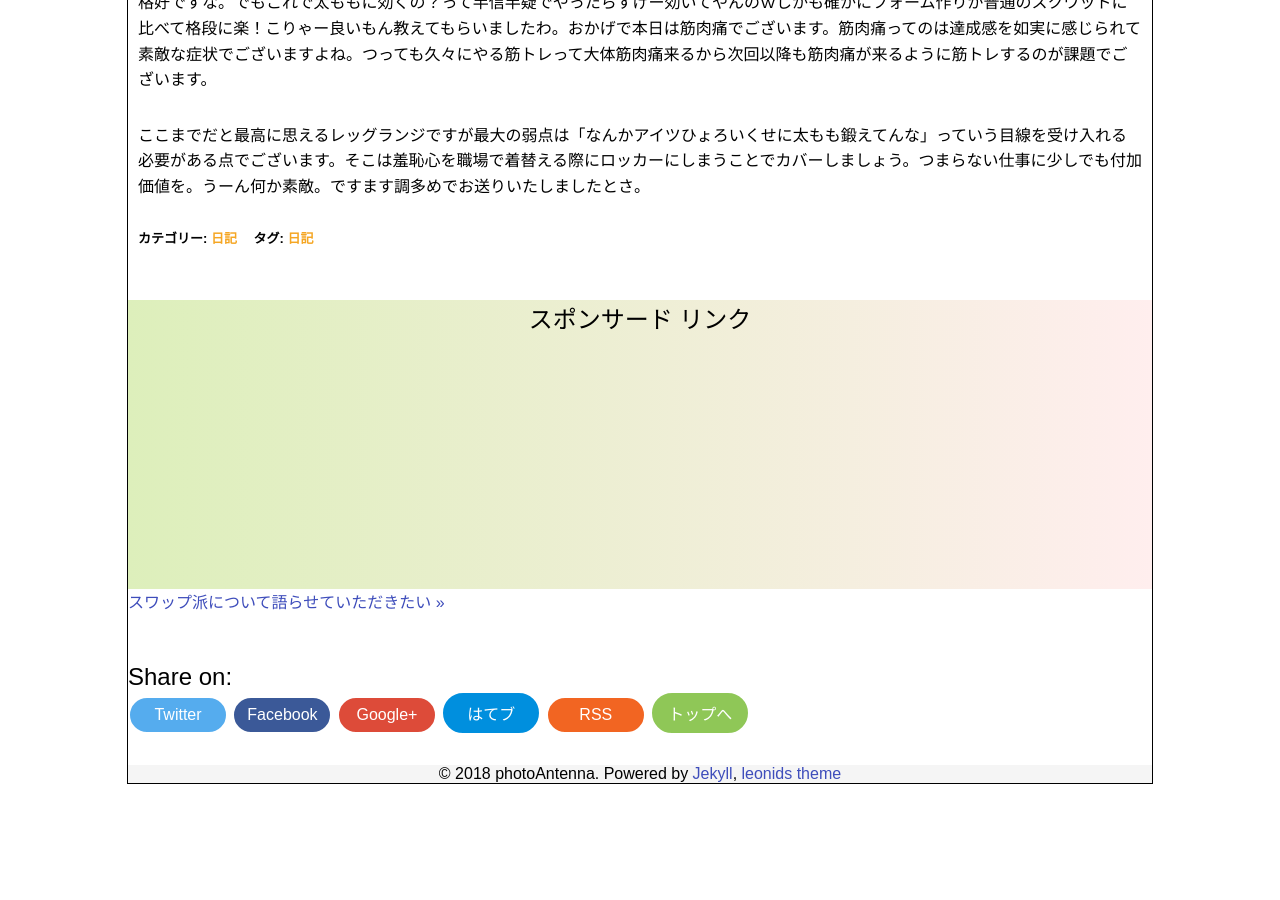
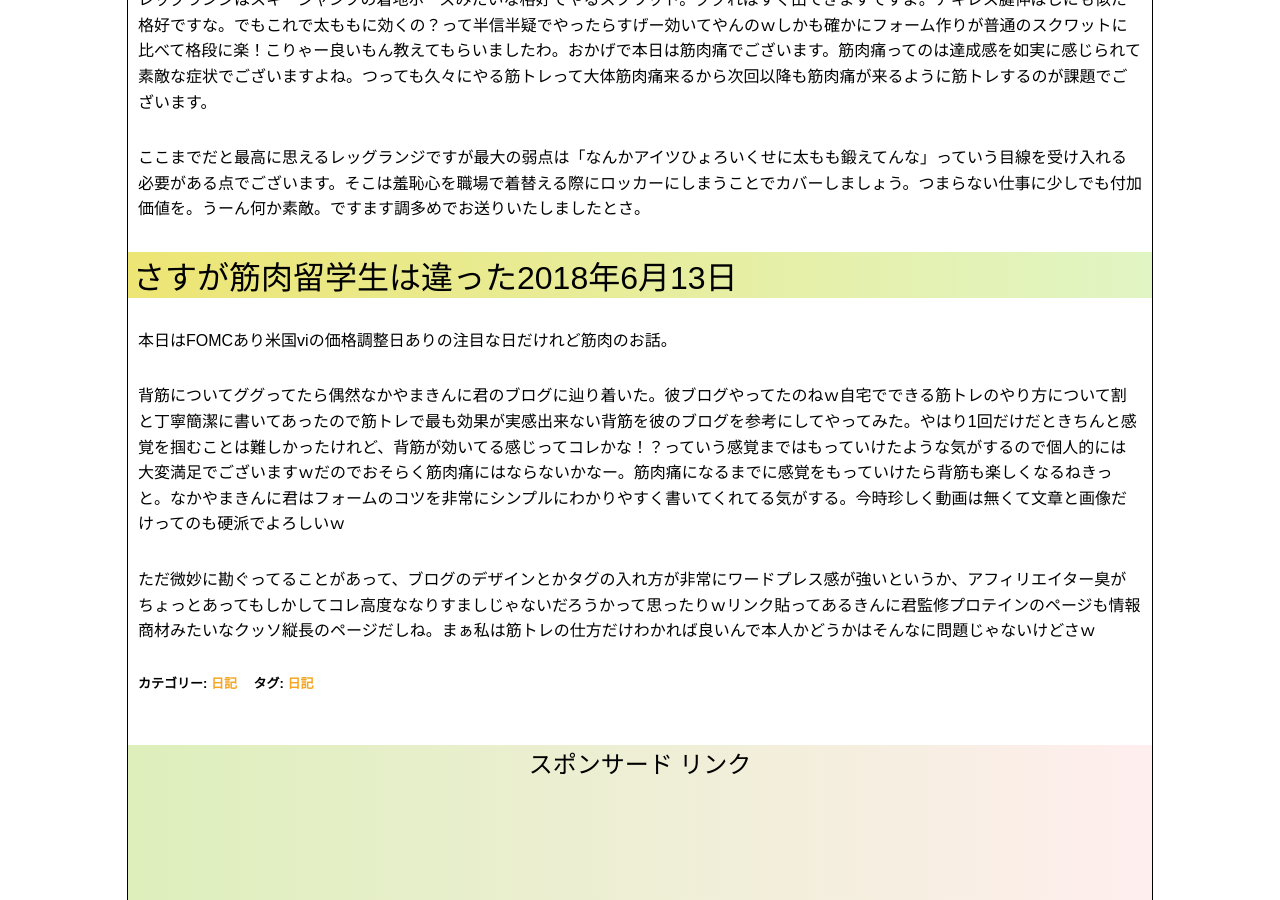
Before and after one commit to photoantenna/photoantenna.github.io, a Jekyll site: the page built from _posts/2018-06-05-diary.md, in a window 1280 px wide and 900 px high, scrolled down 2977 px. Built offline with Jekyll 4.4.1, drawn with Linux system fonts in a browser that asks for light colours; before the commit the page ends 3769 px from its top, so only the background shows below that; some of the changed text lies outside the part shown.

Commit message:
日記更新

```diff
--- a/_posts/2018-06-05-diary.md
+++ b/_posts/2018-06-05-diary.md
@@ -2,12 +2,12 @@
 layout: post
 title: "きたる湿度に怯え出す頃の日記"
 permalink: diary09
-excerpt: "updated2018-06-12,日常のことや出来事に対する自分の反応を文章化していこうのコーナーです。特にテーマも設けずにつらつらと書いていくとっても楽しいコーナーです。見る人にとって楽しいコーナーかどうかは定かではありませんよー"
+excerpt: "updated2018-06-13,日常のことや出来事に対する自分の反応を文章化していこうのコーナーです。特にテーマも設けずにつらつらと書いていくとっても楽しいコーナーです。見る人にとって楽しいコーナーかどうかは定かではありませんよー"
 categories: "日記"
 tags: "日記"
-keywords: "github, SVXY, gmail, レッグランジ"
+keywords: "github, SVXY, gmail, レッグランジ, なかやまきんに君"
 mokuji: true
-update: 2018-06-12
+update: 2018-06-13
 image:
   feature: diary.jpg
 ---
@@ -41,3 +41,11 @@ image:
 レッグランジはスキージャンプの着地ポーズみたいな格好でやるスクワット。ググればすぐ出てきますですよ。アキレス腱伸ばしにも似た格好ですな。でもこれで太ももに効くの？って半信半疑でやったらすげー効いてやんのｗしかも確かにフォーム作りが普通のスクワットに比べて格段に楽！こりゃー良いもん教えてもらいましたわ。おかげで本日は筋肉痛でございます。筋肉痛ってのは達成感を如実に感じられて素敵な症状でございますよね。つっても久々にやる筋トレって大体筋肉痛来るから次回以降も筋肉痛が来るように筋トレするのが課題でございます。
 
 ここまでだと最高に思えるレッグランジですが最大の弱点は「なんかアイツひょろいくせに太もも鍛えてんな」っていう目線を受け入れる必要がある点でございます。そこは羞恥心を職場で着替える際にロッカーにしまうことでカバーしましょう。つまらない仕事に少しでも付加価値を。うーん何か素敵。ですます調多めでお送りいたしましたとさ。
+
+### さすが筋肉留学生は違った2018年6月13日
+
+本日はFOMCあり米国viの価格調整日ありの注目な日だけれど筋肉のお話。
+
+背筋についてググってたら偶然なかやまきんに君のブログに辿り着いた。彼ブログやってたのねｗ自宅でできる筋トレのやり方について割と丁寧簡潔に書いてあったので筋トレで最も効果が実感出来ない背筋を彼のブログを参考にしてやってみた。やはり1回だけだときちんと感覚を掴むことは難しかったけれど、背筋が効いてる感じってコレかな！？っていう感覚まではもっていけたような気がするので個人的には大変満足でございますｗだのでおそらく筋肉痛にはならないかなー。筋肉痛になるまでに感覚をもっていけたら背筋も楽しくなるねきっと。なかやまきんに君はフォームのコツを非常にシンプルにわかりやすく書いてくれてる気がする。今時珍しく動画は無くて文章と画像だけってのも硬派でよろしいｗ
+
+ただ微妙に勘ぐってることがあって、ブログのデザインとかタグの入れ方が非常にワードプレス感が強いというか、アフィリエイター臭がちょっとあってもしかしてコレ高度ななりすましじゃないだろうかって思ったりｗリンク貼ってあるきんに君監修プロテインのページも情報商材みたいなクッソ縦長のページだしね。まぁ私は筋トレの仕方だけわかれば良いんで本人かどうかはそんなに問題じゃないけどさｗ
```
